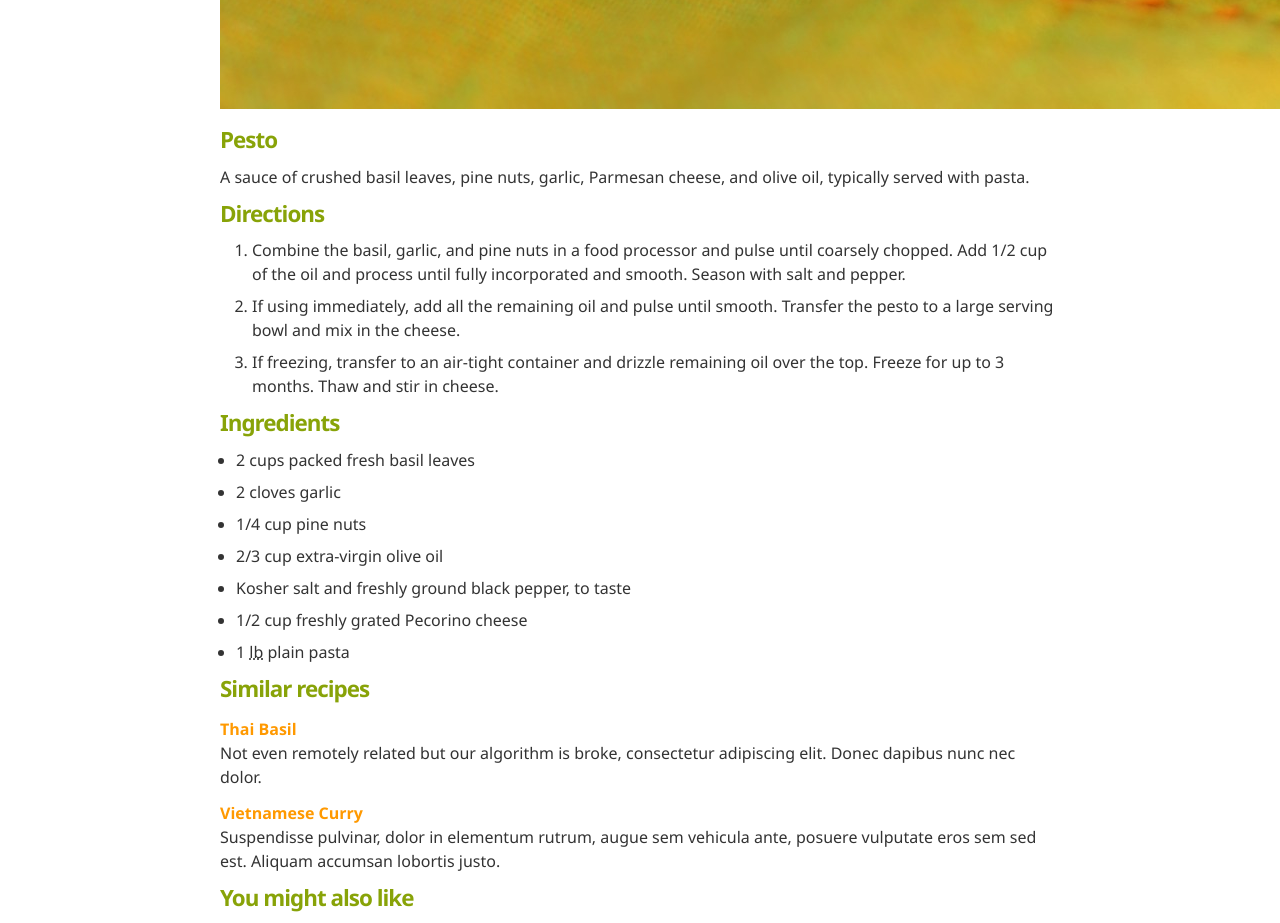
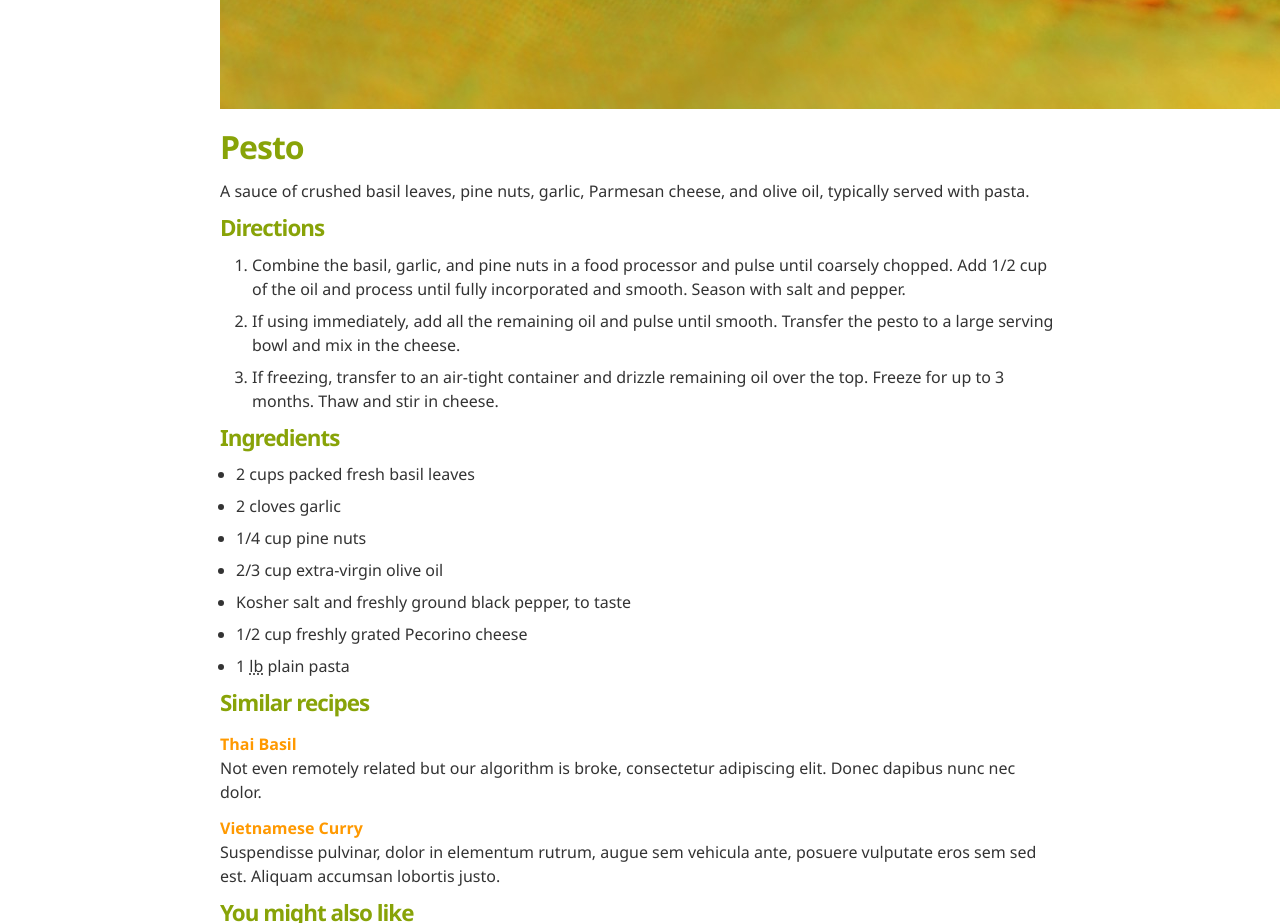
Before and after one commit to torryatco/Basilica, a plain HTML site: page app/index.html in a window 1280 px wide. Shown: the part 2300-3223 px from the top of the page. Drawn offline with Linux system fonts and the light colour scheme.

Commit message:
updated css

```diff
--- a/app/css/styles.css
+++ b/app/css/styles.css
@@ -28,6 +28,10 @@ h3 {
   letter-spacing: -1px;
 }
 
+h2 {
+  font-size: 2rem;
+}
+
 a {
   color: #f90;
   text-decoration: none;
```
